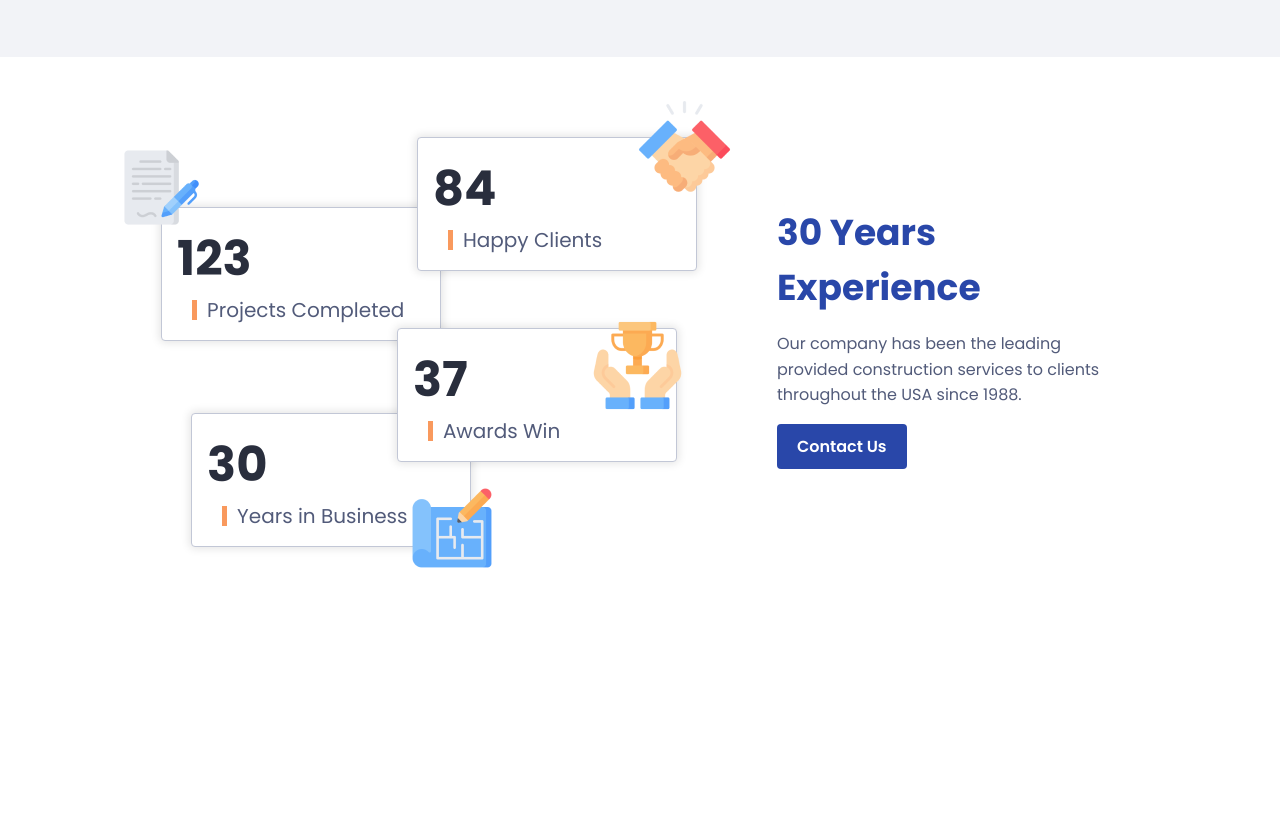
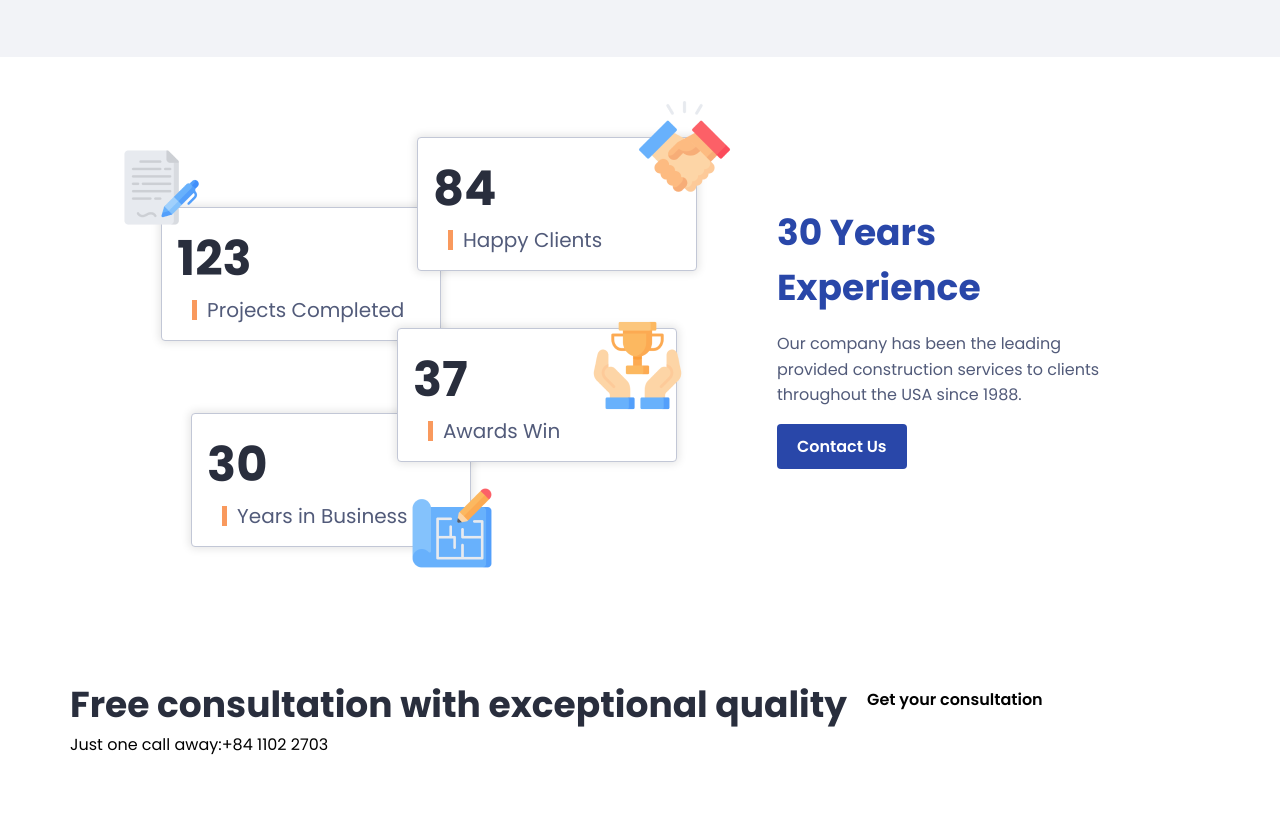
Before and after one commit to HamdyShehiet/The-Box, a plain HTML site: page index.html in a window 1280 px wide. Shown: the part 2678-3495 px from the top of the page. Before the commit the page ends 3295 px from the top, so only its background shows below. Drawn offline with Linux system fonts and the light colour scheme.

Commit message:
Add: Consultation Section

```diff
--- a/index.html
+++ b/index.html
@@ -140,6 +140,17 @@
                 </div>
             </div>
         </section>
+        <section class="consultation" id="consultation">
+            <div class="container flex">
+                <div class="info col">
+                    <h2 class="title">Free consultation with exceptional quality</h2>
+                    <p>Just one call away:<a href="#">+84 1102 2703</a></p>
+                </div>
+                <div class="get-consult">
+                <a href="#" class="special-btn">Get your consultation</a>
+                </div>
+            </div>
+        </section>
     </main>
 </body>
 </html>
```
